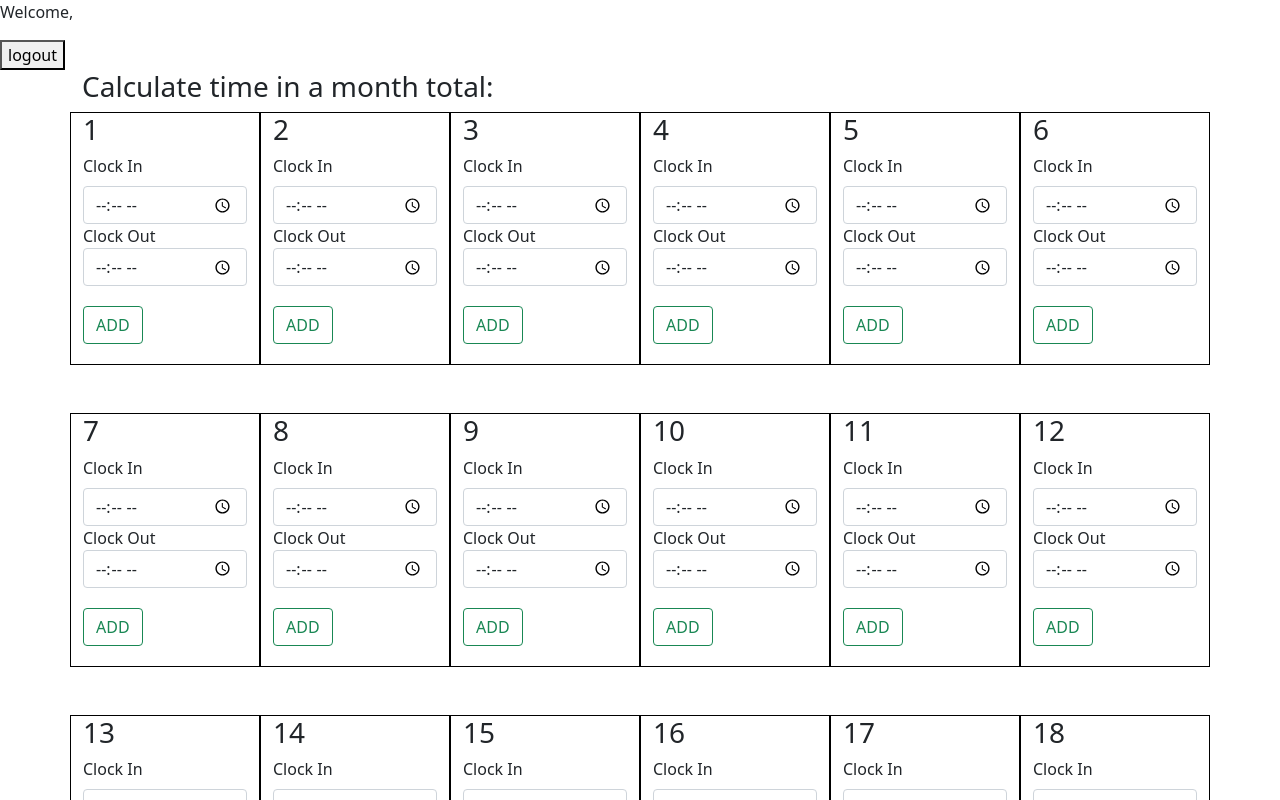
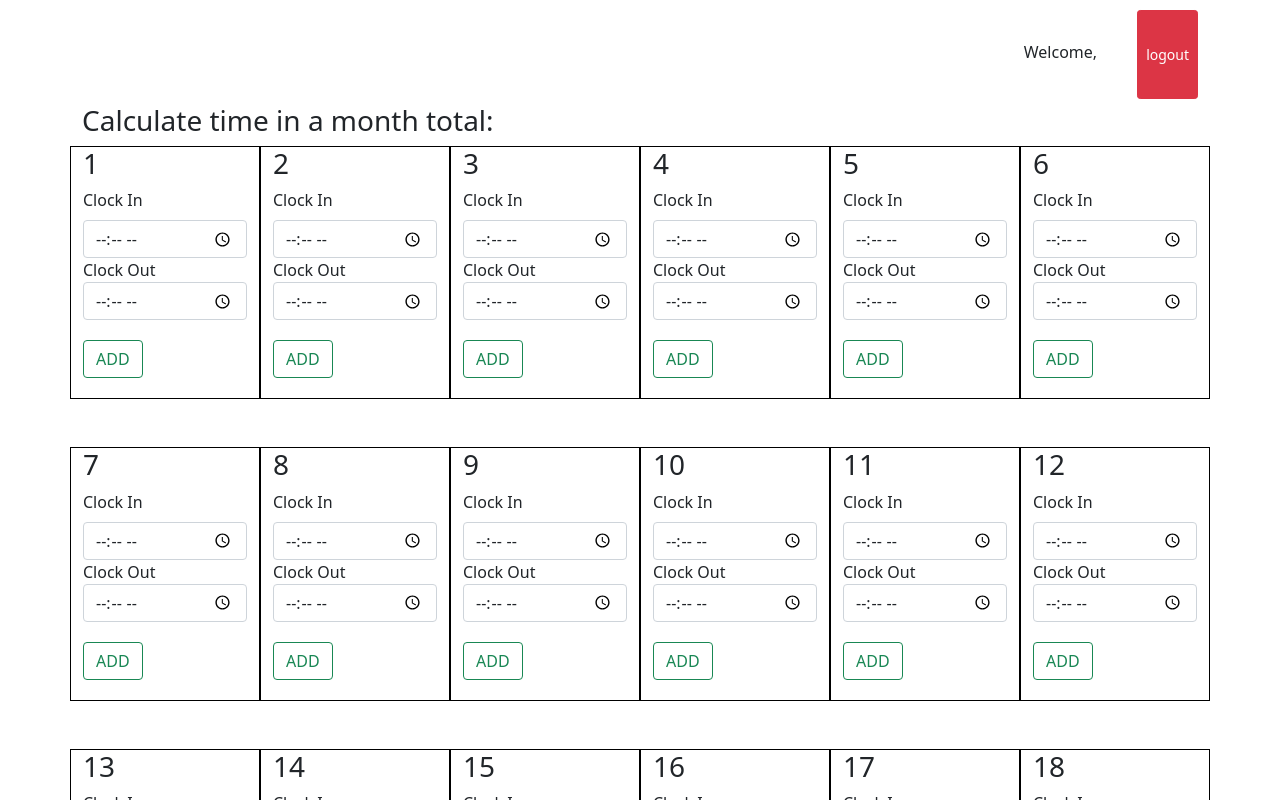
Before and after one commit to monteecode/TimeKeeper_REACT, a React (Create React App) app: page /calendar in a window 1280 px wide. Shown: the top 800 px of the page. Built offline with nearby package versions, Linux system fonts and the light colour scheme; no server answers; sample sign-in values are in the browser's storage.

Commit message:
Added style to welcome section

```diff
--- a/src/App.css
+++ b/src/App.css
@@ -5,3 +5,16 @@
 .btns {
   margin: 20px 0;
 }
+
+#welcomeUser {
+  display: flex;
+  justify-content: right;
+}
+
+#welcomeUser p {
+  margin: 40px;
+}
+
+#welcomeUser button {
+  margin: 10px 0 5px;
+}
--- a/src/LogoutInput.js
+++ b/src/LogoutInput.js
@@ -5,11 +5,20 @@ import { logoutUser } from "./actions/login";
 
 const LogoutInput = (props) => {
   return (
-    <div id="welcomeUser">
-      {/* the && is like  aternary operator but just for two things. If the first is true, then do the second. Otherwise do nothing*/}
-      <p>Welcome, {props.user && props.user.name}</p>
-      <button onClick={() => props.logoutUser(props.history)}>logout</button>
-    </div>
+    <section id="welcomeUser" className="container">
+      <p>
+        Welcome,{" "}
+        {props.user &&
+          props.user.name[0].toUpperCase() + props.user.name.slice(1) + "!"}
+      </p>
+      {/* If user exists then display user name */}
+      <button
+        className="btn btn-sm btn-danger"
+        onClick={() => props.logoutUser(props.history)}
+      >
+        logout
+      </button>
+    </section>
   );
 };
 
```
